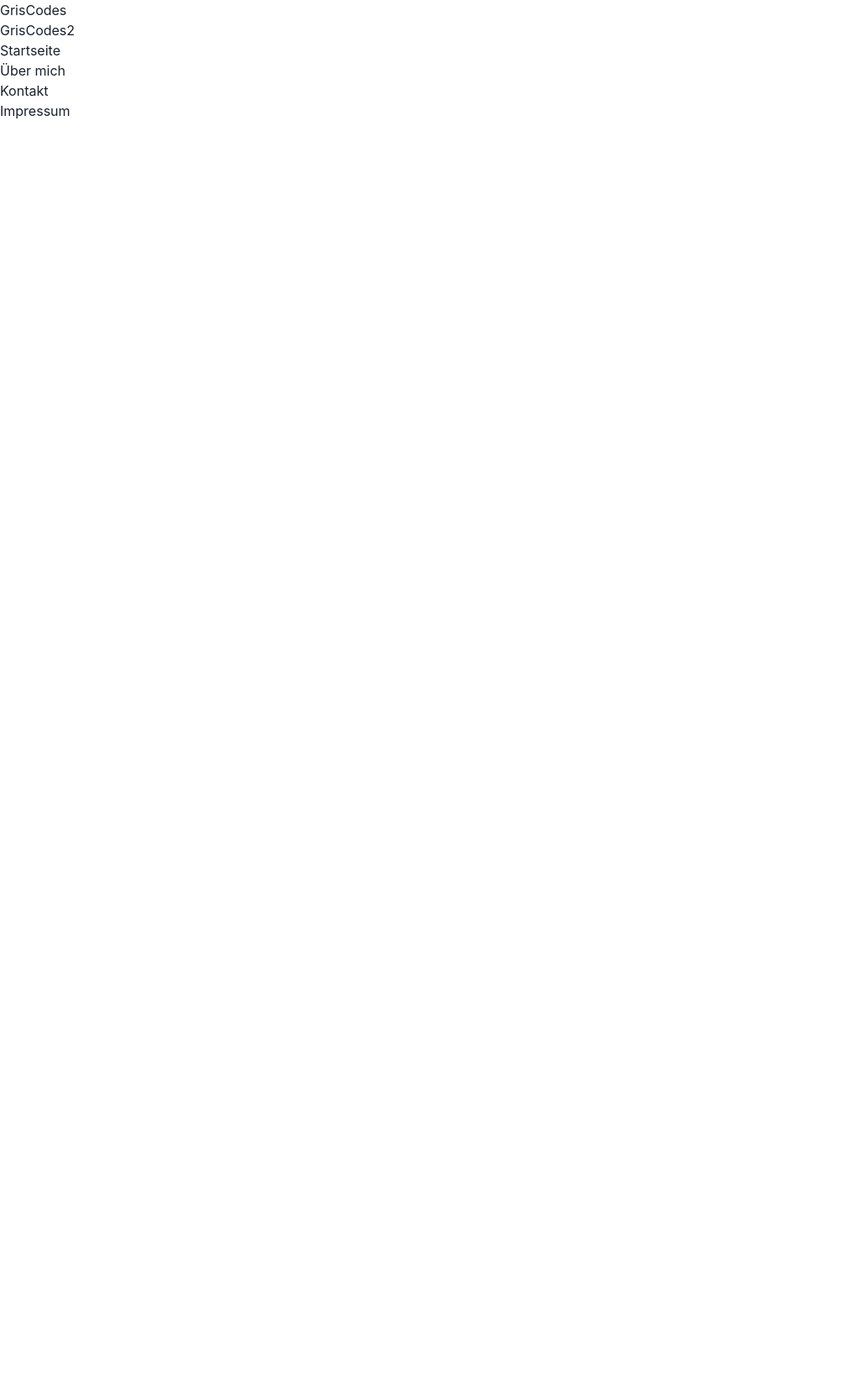
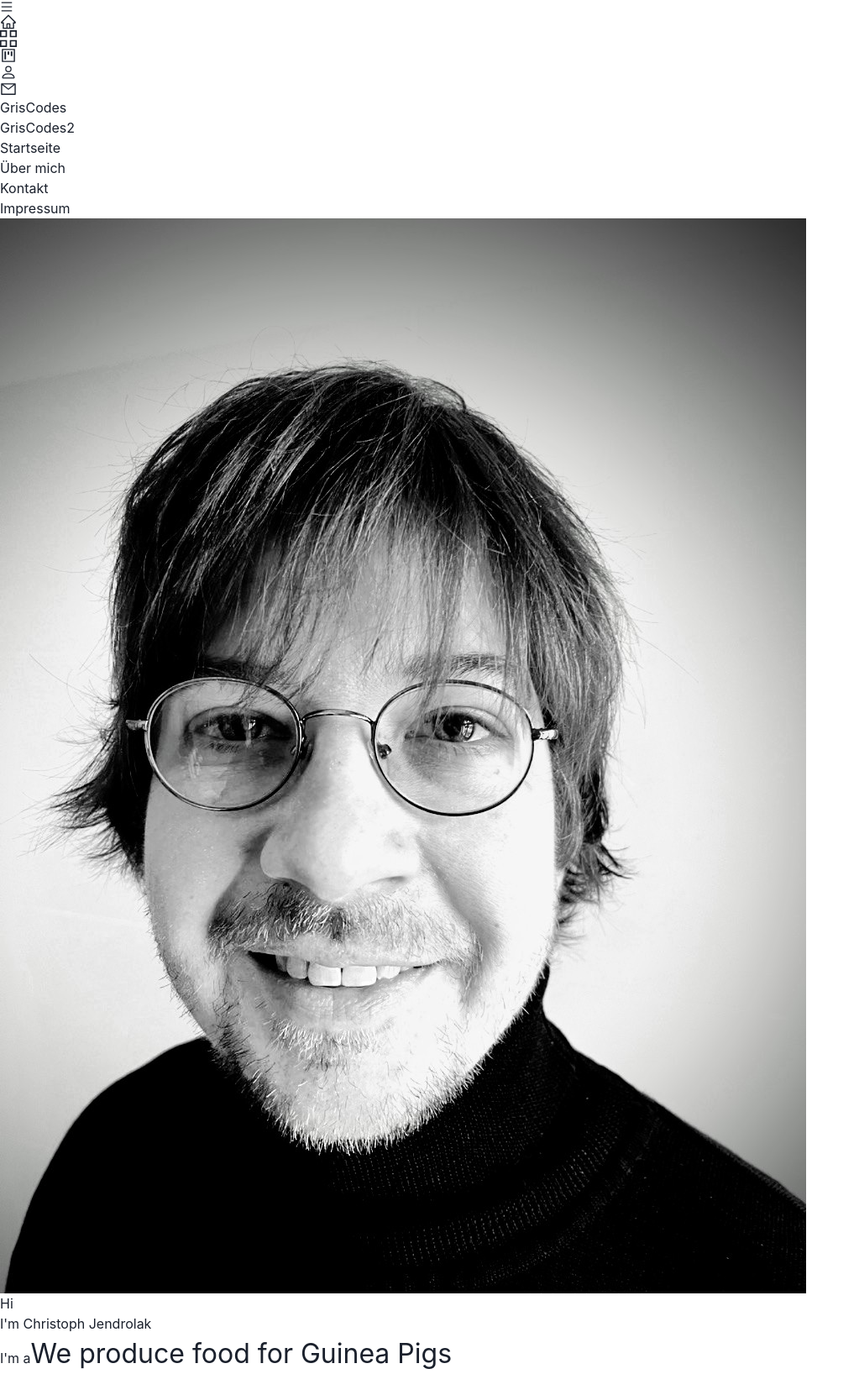
Before and after one commit to OhnoHub/jonaWebsite, a React (Vite) app in the folder aboutMe/: page / in a window 1280 px wide. Shown: the whole page at 84% size, without its empty margins (0-1023 px from the left). Before the commit the page ends 800 px from the top, so only its background shows below. Built offline with nearby package versions, Linux system fonts and the light colour scheme.

Commit message:
implemented Main component and TypeAnimation

```diff
--- a/aboutMe/package.json
+++ b/aboutMe/package.json
@@ -13,10 +13,12 @@
     "@chakra-ui/react": "^2.8.2",
     "@emotion/react": "^11.11.4",
     "@emotion/styled": "^11.11.5",
-    "framer-motion": "^11.1.7",
+    "framer-motion": "^11.2.0",
     "prettier": "^3.2.5",
     "react": "^18.2.0",
-    "react-dom": "^18.2.0"
+    "react-dom": "^18.2.0",
+    "react-icons": "^5.2.1",
+    "react-type-animation": "^3.2.0"
   },
   "devDependencies": {
     "@types/react": "^18.2.66",
--- a/aboutMe/src/App.tsx
+++ b/aboutMe/src/App.tsx
@@ -1,10 +1,14 @@
 import Aside from "./components/Aside";
+import Main from "./components/Main";
+import Sidenav from "./components/Sidenav";
 import "./index.css";
 
 function App() {
   return (
     <div>
+      <Sidenav/>
       <Aside></Aside>
+      <Main/>
     </div>
   );
 }
--- /dev/null
+++ b/aboutMe/src/components/Main.tsx
@@ -0,0 +1,36 @@
+import React from 'react'
+import { TypeAnimation } from 'react-type-animation'
+
+const Main = () => {
+  return (
+    <div id='main'>
+        <img className='w-full h-[100%] object-cover scale-x-[-1]' src="img\IMG_20240130_230720_214~3.jpg" alt="Schwarz-Weiß Foto des Entwicklers" />
+        <div className='w-full h-screen absolute top-0 left-0 bg-white/50'>
+            <div>
+                <h1>Hi <br/> I'm Christoph Jendrolak</h1>
+                <h2>I'm a
+                <TypeAnimation
+      sequence={[
+        // Same substring at the start will only be typed out once, initially
+        'We produce food for Mice',
+        1000, // wait 1s before replacing "Mice" with "Hamsters"
+        'We produce food for Hamsters',
+        1000,
+        'We produce food for Guinea Pigs',
+        1000,
+        'We produce food for Chinchillas',
+        1000
+      ]}
+      wrapper="span"
+      speed={50}
+      style={{ fontSize: '2em', display: 'inline-block' }}
+      repeat={Infinity}
+    />
+                </h2>
+            </div>
+            </div>
+    </div>
+  )
+}
+
+export default Main
--- /dev/null
+++ b/aboutMe/src/components/Sidenav.tsx
@@ -0,0 +1,75 @@
+import React, { useState } from 'react'
+import{AiOutlineHome, AiOutlineMail, AiOutlineMenu, AiOutlineProject} from "react-icons/ai"
+import { BsPerson } from 'react-icons/bs';
+import { GrProjects } from 'react-icons/gr';
+
+
+
+
+
+const Sidenav = () => {
+    const [nav, setNav] = useState(false);
+    const handleNav = () => {
+        setNav(!nav);
+    }
+
+    return (
+    <div>
+        <AiOutlineMenu onClick={handleNav} className='absolute top-4 right-4 z-[99] md:hidden'/>
+        {
+            nav ? (
+                <div className='fixed w-full h-screen bg-white/90 flex flex-col justify-center items-center z-20'>
+                    <a href='#main' className='w-[75%] flex justify-center items-center rounded-full shadow-lg bg-gray-100 shadow-gray-400 m-2 p-4 cursor-pointer hover:scale-110 ease-in duration-200'>
+                        <AiOutlineHome size={20}/>
+                        <span className='pl-4'>Home</span>
+                    </a>
+                    <a href='#work' className='w-[75%] flex justify-center items-center rounded-full shadow-lg bg-gray-100 shadow-gray-400 m-2 p-4 cursor-pointer hover:scale-110 ease-in duration-200'>
+                        <GrProjects size={20}/>
+                        <span className='pl-4'>Work</span>
+                    </a>
+                    <a href='#projects' className='w-[75%] flex justify-center items-center rounded-full shadow-lg bg-gray-100 shadow-gray-400 m-2 p-4 cursor-pointer hover:scale-110 ease-in duration-200'>
+                        <AiOutlineProject size={20}/>
+                        <span className='pl-4'>Projects</span>
+                    </a>
+                    <a href='#main' className='w-[75%] flex justify-center items-center rounded-full shadow-lg bg-gray-100 shadow-gray-400 m-2 p-4 cursor-pointer hover:scale-110 ease-in duration-200'>
+                        <BsPerson size={20}/>
+                        <span className='pl-4'>Resume</span>
+                    </a>
+                    <a href='#contact' className='w-[75%] flex justify-center items-center rounded-full shadow-lg bg-gray-100 shadow-gray-400 m-2 p-4 cursor-pointer hover:scale-110 ease-in duration-200'>
+                        <AiOutlineMail size={20}/>
+                        <span className='pl-4'>Contact</span>
+                    </a>
+                </div>
+            )
+            : (
+                <div className='md:block hidden fixed top-[25%] z-10'>
+                    <div className='flex flex-col'>
+                    <a href='#main' className='rounded-full shadow-lg bg-gray-100 shadow-gray-400 m-2 p-4 cursor-pointer hover:scale-110 ease-in duration-300'>
+                        <AiOutlineHome size={20}/>
+
+                    </a>
+                    <a href='#work' className='rounded-full shadow-lg bg-gray-100 shadow-gray-400 m-2 p-4 cursor-pointer hover:scale-110 ease-in duration-300'>
+                        <GrProjects size={20}/>
+
+                    </a>
+                    <a href='#projects' className='rounded-full shadow-lg bg-gray-100 shadow-gray-400 m-2 p-4 cursor-pointer hover:scale-110 ease-in duration-300'>
+                        <AiOutlineProject size={20}/>
+
+                    </a>
+                    <a href='#main' className='rounded-full shadow-lg bg-gray-100 shadow-gray-400 m-2 p-4 cursor-pointer hover:scale-110 ease-in duration-300'>
+                        <BsPerson size={20}/>
+
+                    </a>
+                    <a href='#contact' className='rounded-full shadow-lg bg-gray-100 shadow-gray-400 m-2 p-4 cursor-pointer hover:scale-110 ease-in duration-300'>
+                        <AiOutlineMail size={20}/>
+
+                    </a>
+                    </div>
+                </div>
+            )
+        }
+    </div>
+  )
+}
+
+export default Sidenav
```
Also changed, not shown: aboutMe/img/IMG_20240130_230720_214~3.jpg (added), aboutMe/src/main.tsx (line endings or trailing spaces), 1 other file (tests, documents, lock files or other folders).
